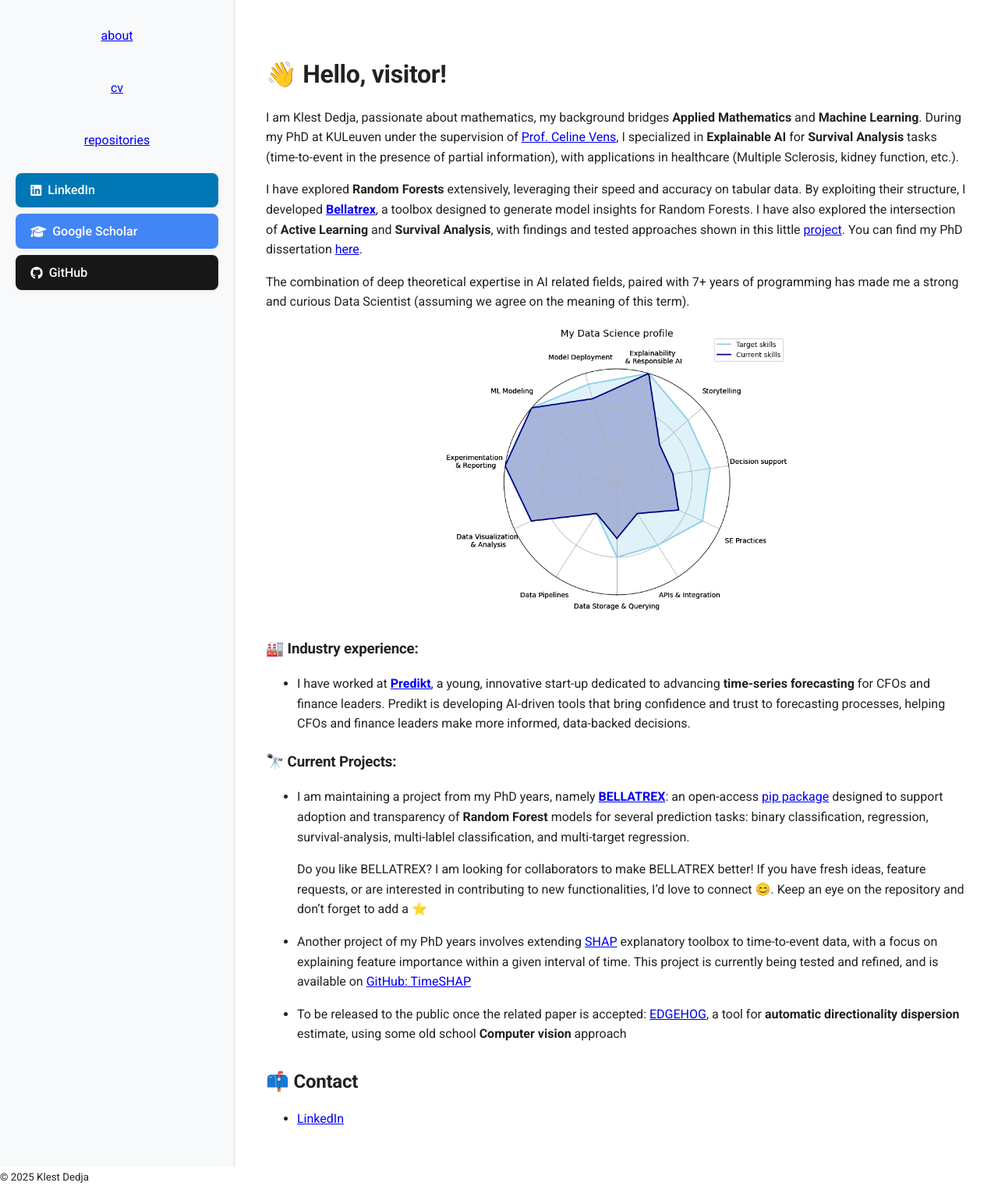
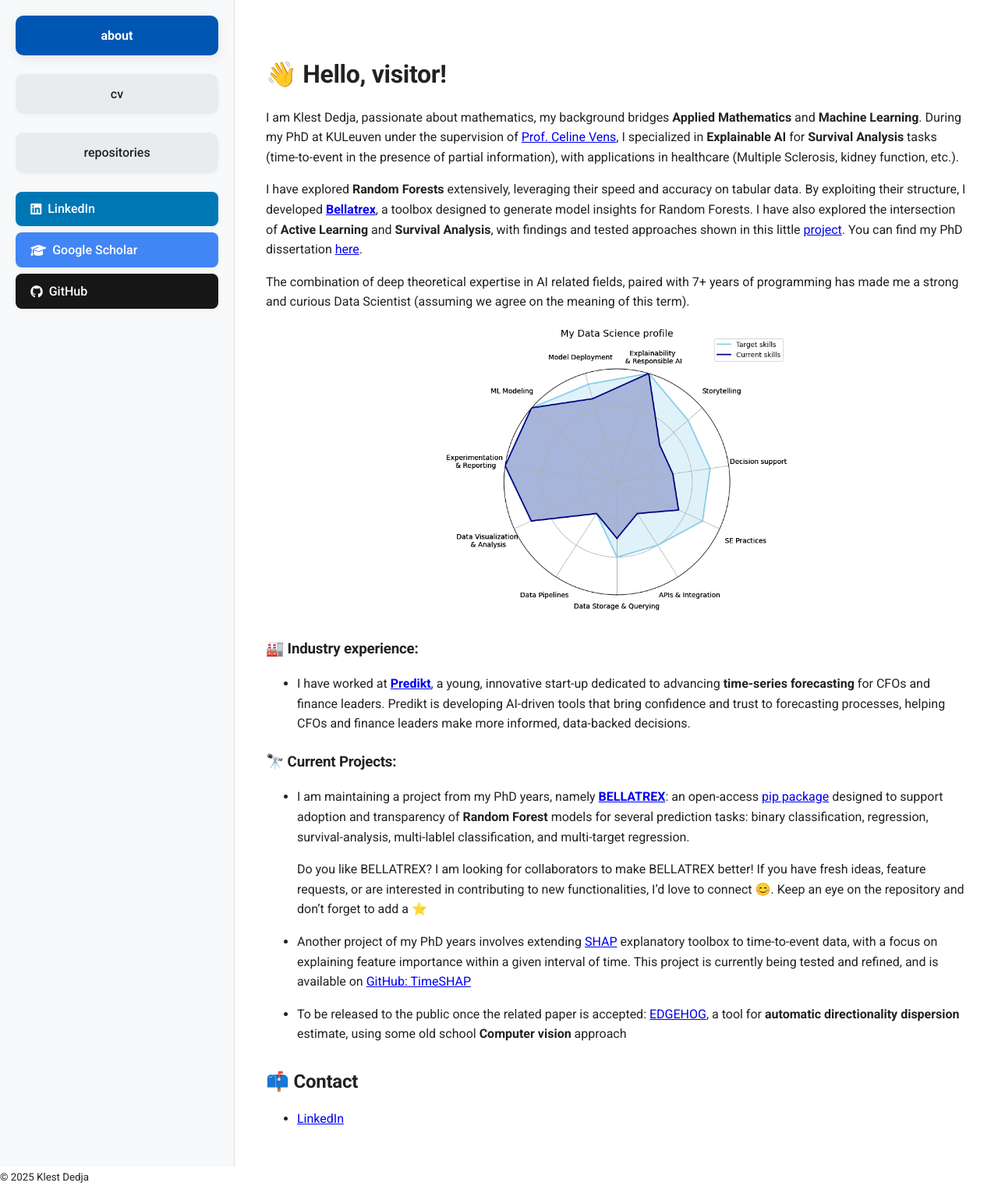
Before and after one commit to KlestDedja/klestdedja.github.io, a Jekyll site: the page built from index.md, in a window 1280 px wide. Shown: the whole page at 78% size. Built offline with Jekyll 4.4.1, drawn with Linux system fonts in a browser that asks for light colours.

Commit message:
updated navigation buttons

```diff
--- a/assets/css/style.css
+++ b/assets/css/style.css
@@ -59,6 +59,23 @@ h1, h2, h3, h4, h5, h6 {
   text-align: center;
   padding: 0.8rem 1rem;
   border-radius: 10px;
+  background: #e9ecef;
+  color: #222;
+  text-decoration: none;
+  font-weight: 500;
+  margin-bottom: 0.5em;
+  transition: background 0.2s, color 0.2s, box-shadow 0.2s;
+  box-shadow: 0 2px 8px rgba(0,0,0,0.03);
+}
+.nav-link:hover {
+  background: #d0d8e0;
+  color: #0056b3;
+}
+.nav-link.active {
+  background: #0056b3;
+  color: #fff;
+  font-weight: 700;
+  box-shadow: 0 4px 16px rgba(0,0,0,0.08);
 }
 
 /* Social buttons styling */
```
